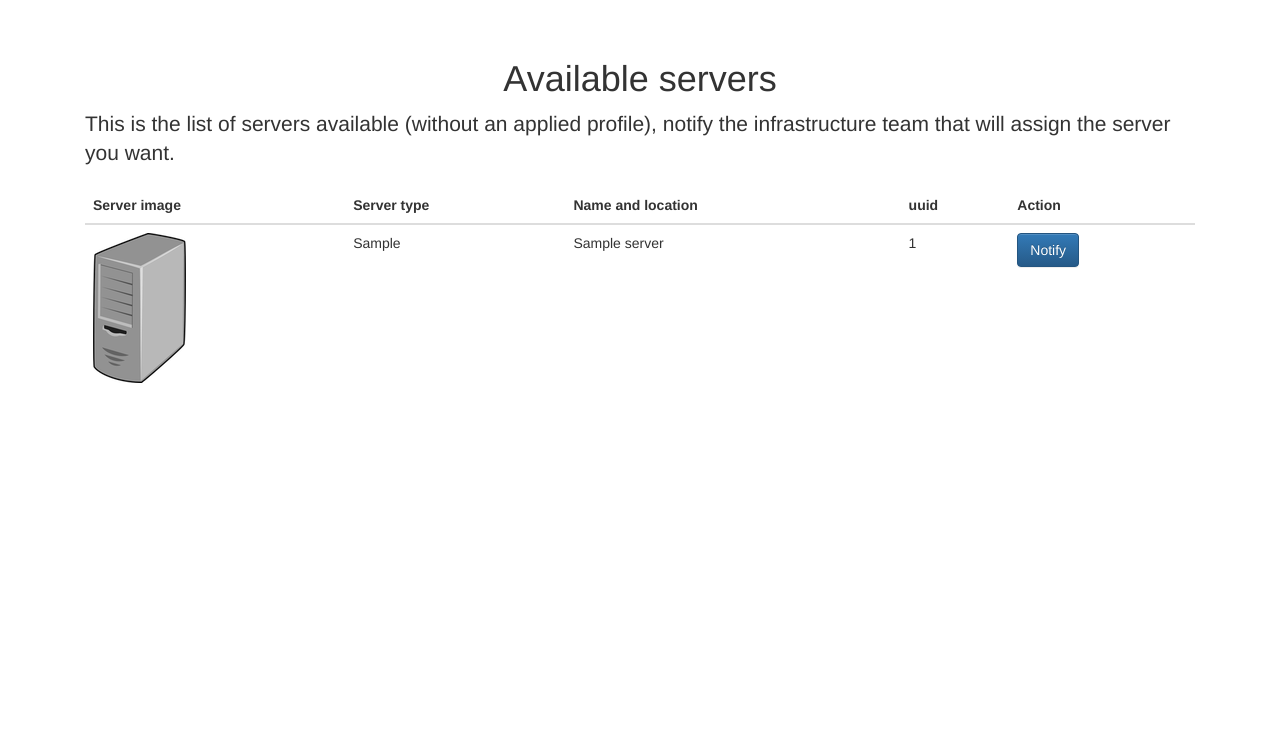
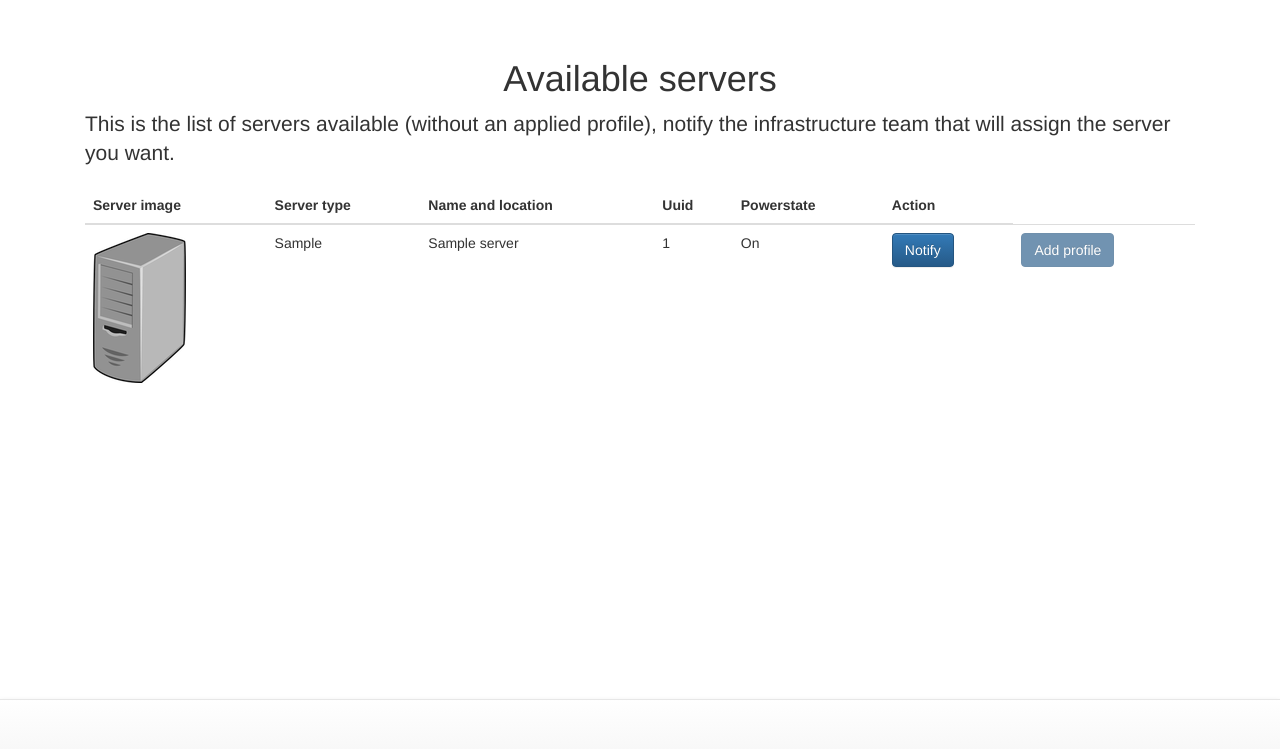
Before and after one commit to uggla/synergydemo, a Flask app: template templates/available.html in a window 1280 px wide. Shown: the part 51-800 px from the top of the page. Run offline with Flask 2, Linux system fonts and the light colour scheme; the template is opened without the code that fills it: most values are stand-ins (such as "Sample title", 1, 10 or a date in 2020); some libraries are stand-ins or nearby versions.

Commit message:
Add profiles + fix various bugs.

```diff
--- a/server.py
+++ b/server.py
@@ -16,6 +16,7 @@ from api_exception import InvalidUsage
 from hpOneView.oneview_client import OneViewClient
 from hpOneView.exceptions import HPOneViewException
 import json
+import uuid
 
 
 class Reservation(object):
@@ -86,6 +87,40 @@ def handle_invalid_usage(error):
     response = jsonify(error.to_dict())
     response.status_code = error.status_code
     return response
+
+
+@sockets.route('/addprofile')
+def addprofile(ws):
+    data = json.loads(ws.receive())
+    server = oneview_client.server_hardware.get(data['uuid'])
+    templatename = 'Boot iPXE SY' + data['type']
+    template = oneview_client.server_profile_templates.get_by_name(templatename)
+    # Power off server
+    ws.send(data["uuid"] + ' sending power off.')
+    try:
+        configuration = {
+            "powerState": "Off",
+            "powerControl": "MomentaryPress"
+        }
+        server_power = oneview_client.server_hardware.update_power_state(
+                configuration,
+                data["uuid"])
+    except HPOneViewException as e:
+        print(e.msg)
+
+    # Get new profile
+    profile = oneview_client.server_profile_templates.get_new_profile(template['uri'])
+
+    name = 'iPXE-' + str(uuid.uuid4()).split('-')[-1]
+    profile['name'] = name
+    profile['serverHardwareUri'] = server['uri']
+    try:
+        # Create a server profile
+        basic_profile = oneview_client.server_profiles.create(profile, 10)
+    except HPOneViewException as e:
+        print(e.msg)
+
+    ws.send(data["uuid"] + ' applying profile...')
 
 
 @sockets.route('/reserve')
@@ -168,7 +203,38 @@ def status(ws):
 def available():
     # Get hardware
     server_hardware_all = oneview_client.server_hardware.get_all()
-    html = render_template("available.html", server_hardware_all)
+    # Get templates
+    templates = [oneview_client.server_profile_templates.get_by_name('Boot iPXE SY480'), oneview_client.server_profile_templates.get_by_name('Boot iPXE SY620')]
+    # Craft required data
+    data2print = []
+    for server in server_hardware_all:
+        applicable_profile = 'None'
+        try:
+            available480s = oneview_client.server_profiles.get_available_servers(serverHardwareTypeUri=templates[0]['serverHardwareTypeUri'])
+            for srv in available480s:
+                if server['uri'] == srv['serverHardwareUri']:
+                    applicable_profile = '480'
+        except TypeError:
+            pass
+
+        try:
+            available620s = oneview_client.server_profiles.get_available_servers(serverHardwareTypeUri=templates[1]['serverHardwareTypeUri'])
+            for srv in available620s:
+                if server['uri'] == srv['serverHardwareUri']:
+                    applicable_profile = '620'
+        except TypeError:
+            pass
+
+        data2print.append({
+            'shortModel': server['shortModel'],
+            'serverProfileUri': server['serverProfileUri'],
+            'name': server['name'],
+            'uuid': server['uuid'],
+            'powerState': server['powerState'],
+            'owner': resa.get(server['uuid']),
+            'applicable_profile': applicable_profile
+            })
+    html = render_template("available.html", data2print)
     return html
 
 
@@ -204,6 +270,7 @@ def deployed():
     # Craft required data
     data2print = []
     for server in server_hardware_all:
+        data = {}
         if server['serverProfileUri'] is not None:
             profile = oneview_client.server_profiles.get(
                     server['serverProfileUri'])
--- a/templates/available.html
+++ b/templates/available.html
@@ -6,17 +6,38 @@ $( document ).ready(function() {
 	console.log( "Document ready !" );
 });
 
-function notify(pid){
-    msg = "Infrastructure team notified !\n Server uuid: "+ pid + " will be installed for you"
-    alert(msg)
+function notifyinfra(uuid){
+    msg = "Infrastructure team notified !\n Server uuid: "+ uuid + " will be reserved for you";
+    alert(msg);
+    addprofileid = '#' + uuid + '-addprofile';
+    $(addprofileid).prop("disabled", false);
 }
 
-/*
-function remove(pid){
-    var url = "removeprofile/" + pid;
-    window.location = url;
+function addprofile(uuid, type){
+    addprofileid = '#' + uuid + '-addprofile';
+    if ("WebSocket" in window) {
+        url = "ws://" + server + "/addprofile"
+
+        ws = new WebSocket(url);
+
+        ws.onmessage = function (msg) {
+            msg = msg.data;
+            notify(msg);
+        }
+
+        var data = {
+            type: type,
+            uuid: uuid
+        };
+        console.log(data)
+        // Send the msg object as a JSON-formatted string.
+        ws.onopen = function (event) { ws.send(JSON.stringify(data)) };
+        $(addprofileid).prop("disabled", true);
+    } else {
+        alert("WebSocket not supported");
+    }
 }
-*/
+
 </script>
 {% endblock %}
 
@@ -40,7 +61,8 @@ function remove(pid){
       <th>Server image</th>
       <th>Server type</th>
       <th>Name and location</th>
-      <th>uuid</th>
+      <th>Uuid</th>
+      <th>Powerstate</th>
       <th>Action</th>
     </tr>
     </thead>
@@ -59,10 +81,23 @@ function remove(pid){
           <td class="text-left">{{ server["shortModel"] }}</td>
           <td class="text-left">{{ server["name"] }}</td>
           <td class="text-left">{{ server["uuid"] }}</td>
-          <td class="text-left"><button id="apply" type="button" class="btn btn-primary" onClick="notify('{{ server["uuid"] }}')">Notify</button></td>
+          <td class="text-left">{{ server["powerState"] }}</td>
+          <td class="text-left"><button id="{{ server["uuid"] }}-notifyinfra" type="button" class="btn btn-primary" onClick="notifyinfra('{{ server["uuid"] }}')">Notify</button>
+          </td>
+          <td class="text-left">
+              {% if server["applicable_profile"] != "None" %}
+              <button id="{{ server["uuid"] }}-addprofile" type="button" class="btn btn-primary" onClick="addprofile('{{ server["uuid"] }}', '{{ server["applicable_profile"] }}')" disabled="disabled">Add profile</button>
+              {%- endif %}
+          </td>
+
         </tr>
         {%- endif %}
      {% endfor %}
     </table>
     </div>
+    <nav class="navbar navbar-default navbar-fixed-bottom">
+        <div class="container">
+            <div id="usermsg"></div>
+        </div>
+    </nav>
 {% endblock %}
--- a/templates/navbar.html
+++ b/templates/navbar.html
@@ -43,6 +43,7 @@
               <ul class="dropdown-menu">
                 <li><a href="/config/10.3.87.10">10.3.87.10</a></li>
                 <li><a href="/config/10.3.87.110">10.3.87.110</a></li>
+                <li><a href="/config/10.6.25.10">10.6.25.10</a></li>
               </ul>
             </li>
             {% block navmenu %}
@@ -68,6 +69,7 @@
     <script src="https://maxcdn.bootstrapcdn.com/bootstrap/3.3.7/js/bootstrap.min.js" integrity="sha384-Tc5IQib027qvyjSMfHjOMaLkfuWVxZxUPnCJA7l2mCWNIpG9mGCD8wGNIcPD7Txa" crossorigin="anonymous"></script>
 
     <script>
+    var server = 'ansible.hybridit.hpecic.net:5000';
     function notify(msg){
         alertmsg = '<div class="alert alert-success" role="alert">' + msg + '</div>';
         $("#usermsg").html(alertmsg);
```
